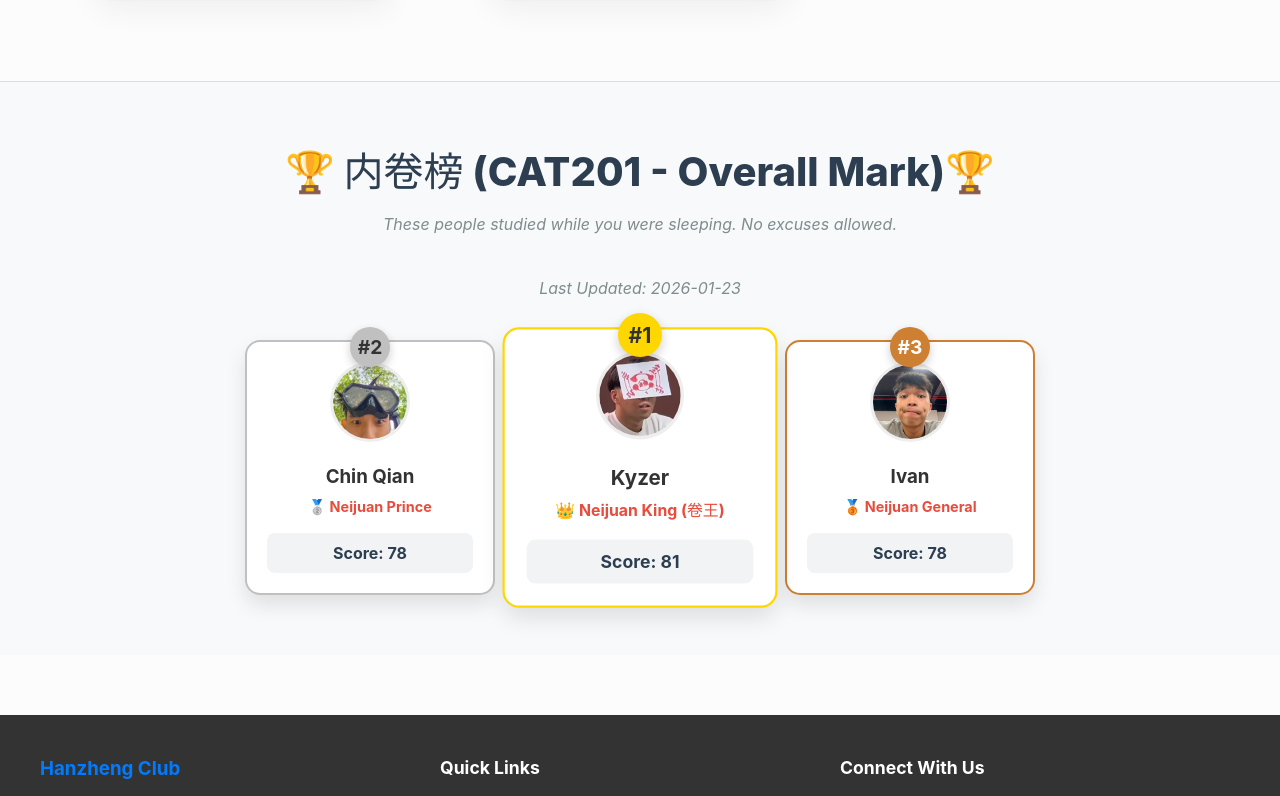
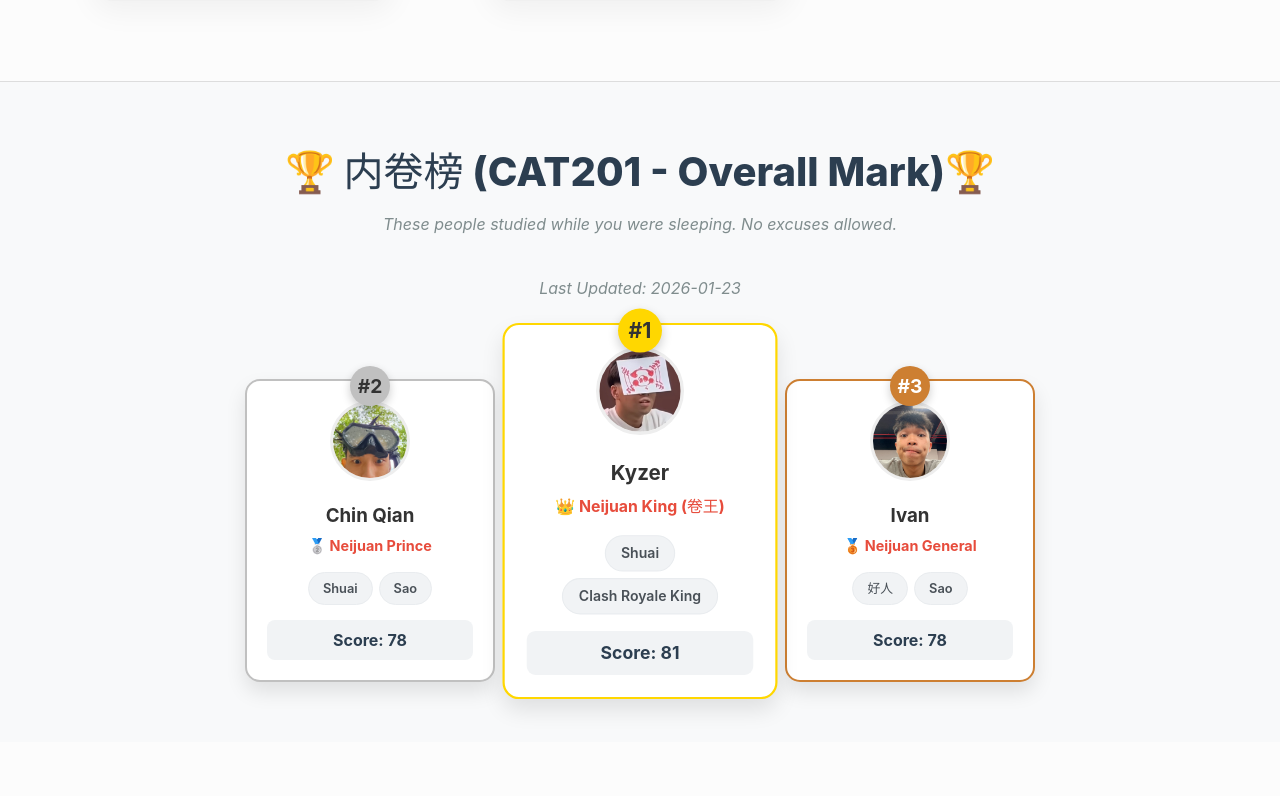
Before and after one commit to Nazarick0912/Hanzheng_Club, a React (Vite) app: page / in a window 1280 px wide. Shown: the part 2000-2796 px from the top of the page. Built offline with nearby package versions, Linux system fonts and the light colour scheme.

Commit message:
Standardise the css element

```diff
--- a/src/components/HeroSection/HeroSection.css
+++ b/src/components/HeroSection/HeroSection.css
@@ -35,12 +35,12 @@
 
 .button {
     padding: 12px 30px;
-    border-radius: 50px;;
+    border-radius: 50px;
     border: none;
     cursor: pointer;
     font-size: 1.1rem;
     font-weight: 700;
-    transition: all 0.3s ease;
+    transition: all 0.25s cubic-bezier(0.4, 0, 0.2, 1);
     text-decoration: none;
     display: inline-block;
 }
@@ -48,14 +48,20 @@
 .button-primary {
     background-color: transparent;
     color: #fff;
-    /* box-shadow: 0 4px 15px rgba(255, 107, 107, 0.4); */
+    box-shadow: 0 0 0 rgba(255, 107, 107, 0);
 }
 
 .button-primary:hover {
-    background-color: transparent;
-    transform: translateY(-3px);
-    box-shadow: 0 6px 20px rgba(255, 107, 107, 0.6);
-    color: rgb(117, 117, 117);
+    background-color: rgba(255, 255, 255, 0.1);
+    transform: translateY(-2px);
+    box-shadow: 0 0 15px rgba(255, 107, 107, 0.6), 0 0 30px rgba(255, 107, 107, 0.3);
+    color: #fff;
+}
+
+@media (prefers-reduced-motion: reduce) {
+    .button-primary:hover {
+        transform: none;
+    }
 }
 
 @media screen and (max-width: 768px) {
--- a/src/components/Navbar/Navbar.css
+++ b/src/components/Navbar/Navbar.css
@@ -60,10 +60,22 @@
 
 .nav-menu hr {
     border: none;
-    width: 80%;
+    width: 0;
     height: 3px;
     border-radius: 10px;
     background: #ff4141;
+    transition: width 0.25s cubic-bezier(0.4, 0, 0.2, 1);
+}
+
+.nav-menu li:hover hr,
+.nav-menu li.active hr {
+    width: 80%;
+}
+
+@media (prefers-reduced-motion: reduce) {
+    .nav-menu hr {
+        transition: none;
+    }
 }
 
 .nav-subcribe {
@@ -182,6 +194,11 @@
     }
 
     .nav-menu hr {
+        width: 0;
+    }
+
+    .nav-menu li:hover hr,
+    .nav-menu li.active hr {
         width: 40px;
     }
 
--- a/src/components/Navbar/Navbar.jsx
+++ b/src/components/Navbar/Navbar.jsx
@@ -64,25 +64,25 @@ const Navbar = () => {
       )}
 
       <ul className={`nav-menu ${menuOpen ? 'active' : ''}`}>
-        <li onClick={() => handleNavClick("home")}>
+        <li className={menu === "home" ? "active" : ""} onClick={() => handleNavClick("home")}>
           <Link to='/'>Home</Link>
-          {menu === "home" ? <hr /> : <></>}
+          <hr />
         </li>
-        <li onClick={() => handleNavClick("timeline")}>
+        <li className={menu === "timeline" ? "active" : ""} onClick={() => handleNavClick("timeline")}>
           <Link to='/timeline'>Timeline</Link>
-          {menu === "timeline" ? <hr /> : <></>}
+          <hr />
         </li>
-        <li onClick={() => handleNavClick("gallery")}>
+        <li className={menu === "gallery" ? "active" : ""} onClick={() => handleNavClick("gallery")}>
           <Link to='/gallery'>Memory Gallery</Link>
-          {menu === "gallery" ? <hr /> : <></>}
+          <hr />
         </li>
-        <li onClick={() => handleNavClick("events")}>
+        <li className={menu === "events" ? "active" : ""} onClick={() => handleNavClick("events")}>
           <Link to='/events'>Events</Link>
-          {menu === "events" ? <hr /> : <></>}
+          <hr />
         </li>
-        <li onClick={() => handleNavClick("about")}>
+        <li className={menu === "about" ? "active" : ""} onClick={() => handleNavClick("about")}>
           <Link to='/about'>About Us</Link>
-          {menu === "about" ? <hr /> : <></>}
+          <hr />
         </li>
 
         {/* Subscribe button inside mobile menu */}
--- a/src/components/NeijuanRanking/NeiJuanRanking.css
+++ b/src/components/NeijuanRanking/NeiJuanRanking.css
@@ -35,13 +35,18 @@
     width: 250px;
     box-shadow: 0 10px 20px rgba(0,0,0,0.1);
     position: relative;
-    transition: transform 0.3s;
+    transition: transform 0.25s cubic-bezier(0.4, 0, 0.2, 1), box-shadow 0.25s cubic-bezier(0.4, 0, 0.2, 1);
     text-align: center;
     border: 2px solid transparent;
 }
 
 .rank-card:hover {
-    transform: translateY(-10px);
+    transform: translateY(-8px);
+    box-shadow: 0 16px 32px rgba(0,0,0,0.15);
+}
+
+.rank-1:hover {
+    transform: scale(1.1) translateY(-8px);
 }
 
 .rank-1 {
@@ -68,6 +73,11 @@
     object-fit: cover;
     margin-bottom: 15px;
     border: 3px solid #eee;
+    transition: transform 0.25s cubic-bezier(0.4, 0, 0.2, 1);
+}
+
+.rank-card:hover .rank-avatar {
+    transform: scale(1.08);
 }
 
 .rank-badge {
@@ -105,6 +115,50 @@
     color: #e74c3c;
 }
 
+.personality-badges {
+    display: flex;
+    justify-content: center;
+    flex-wrap: wrap;
+    gap: 6px;
+    margin-bottom: 15px;
+}
+
+.personality-badge {
+    background: #e9ecef;
+    color: #495057;
+    padding: 4px 10px;
+    border-radius: 20px;
+    font-size: 0.8rem;
+    font-weight: bold;
+    transition: all 0.25s cubic-bezier(0.4, 0, 0.2, 1);
+    cursor: default;
+}
+
+.badge-shuai:hover, .badge-sao:hover {
+    transform: scale(1.1);
+    background: #ff6b6b;
+    color: white;
+    box-shadow: 0 4px 10px rgba(255, 107, 107, 0.3);
+}
+
+@media (prefers-reduced-motion: reduce) {
+    .rank-card, .rank-avatar, .personality-badge {
+        transition: none !important;
+    }
+    .rank-card:hover {
+        transform: none !important;
+    }
+    .rank-1:hover {
+        transform: scale(1.1) !important;
+    }
+    .badge-shuai:hover, .badge-sao:hover {
+        transform: none !important;
+    }
+    .rank-card:hover .rank-avatar {
+        transform: none !important;
+    }
+}
+
 .score-box {
     background: #f1f3f5;
     padding: 8px;
--- a/src/components/NeijuanRanking/NeijuanRanking.jsx
+++ b/src/components/NeijuanRanking/NeijuanRanking.jsx
@@ -32,6 +32,13 @@ const NeijuanRanking = () => {
                         <div className="rank-info">
                             <h3>{member.name}</h3>
                             <span className="neijuan-label">{getRankTitle(index)}</span>
+                            <div className="personality-badges">
+                                {member.personality?.map((trait, i) => (
+                                    <span key={i} className={`personality-badge badge-${trait.toLowerCase()}`}>
+                                        {trait}
+                                    </span>
+                                ))}
+                            </div>
                             <div className="score-box">
                                 Score: {member.marks}
                             </div>
```
